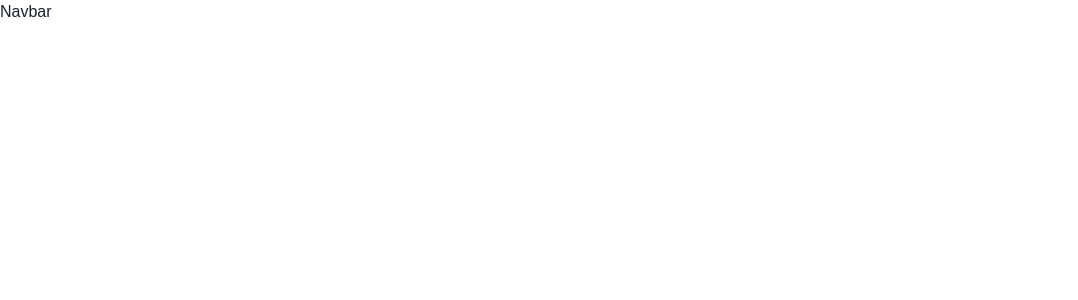
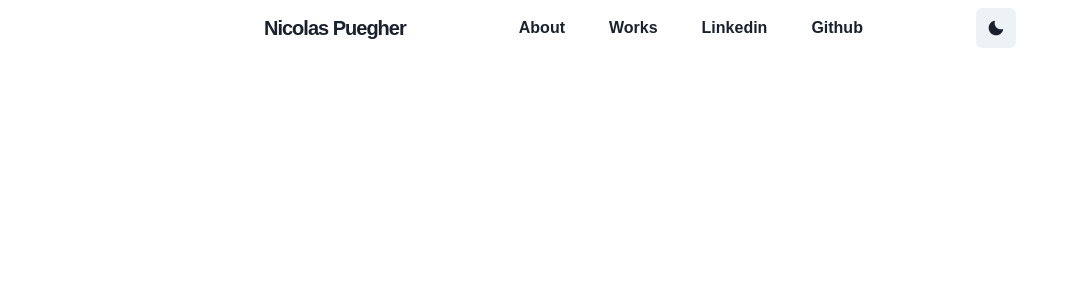
Before and after one commit to nicoPuegher/portfolio, a React (Vite) app: page / in a window 1280 px wide. Shown: the top 300 px of the page, without its empty margins (0-1078 px from the left). Built offline with nearby package versions, Linux system fonts and the light colour scheme.

Commit message:
Import and render navbar components in header component

```diff
--- a/src/layouts/header.jsx
+++ b/src/layouts/header.jsx
@@ -2,12 +2,19 @@ import React from 'react';
 
 import { Box } from '@chakra-ui/react';
 
-import PropTypes from 'prop-types';
+import Nav from '@layouts/navbar/nav';
+import Logo from '@layouts/navbar/logo';
+import Menu from '@layouts/navbar/menu';
+import Theme from '@layouts/navbar/theme-toggle';
 
-export default function Header({ children }) {
-	return <Box as="header">{children}</Box>;
+export default function Header() {
+	return (
+		<Box as="header" pos="fixed" w="100%" backdropFilter="blur(10px)">
+			<Nav>
+				<Logo />
+				<Menu />
+				<Theme />
+			</Nav>
+		</Box>
+	);
 }
-
-Header.propTypes = {
-	children: PropTypes.node.isRequired,
-};
```
